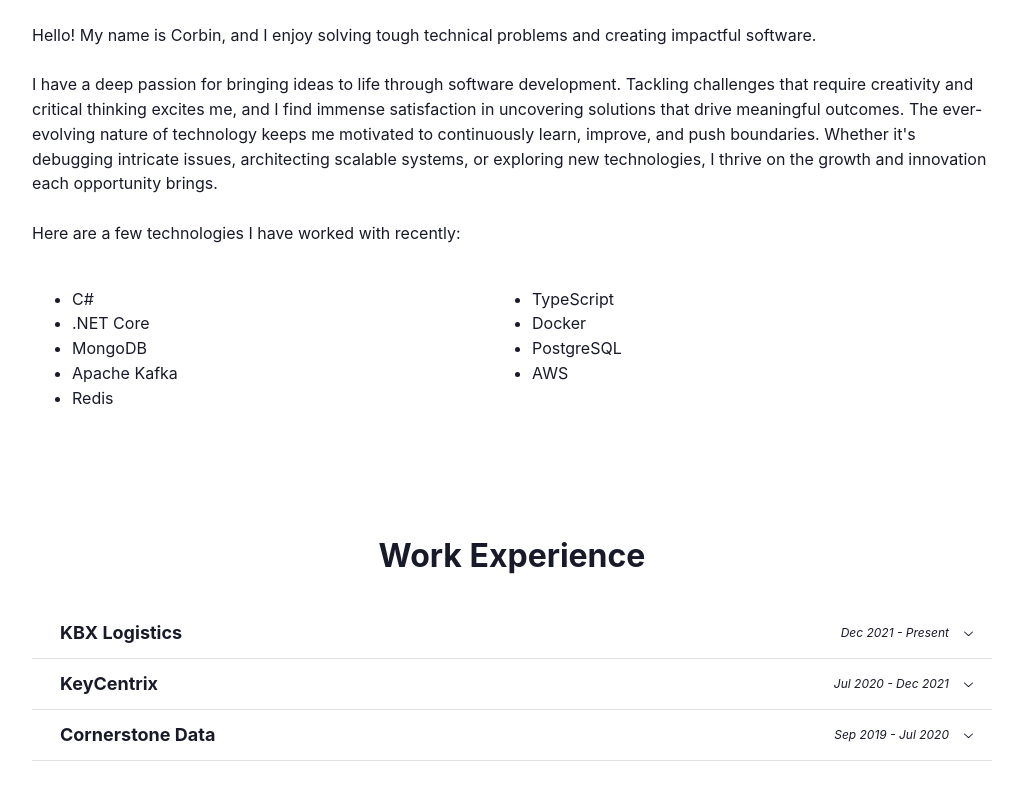
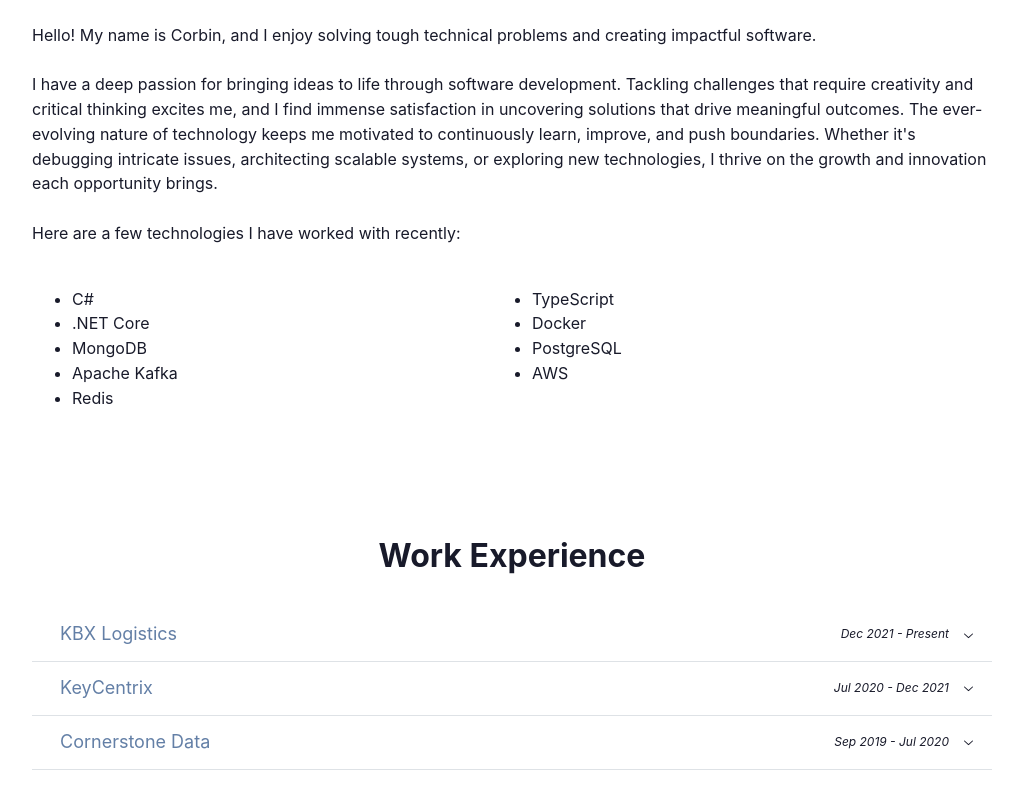
Before and after one commit to corbinmurray/corbinmurray-dev, a Next.js app: page / in a window 1280 px wide. Shown: the part 907-1707 px from the top of the page, without its empty margins (0-1017 px from the left). Built offline with nearby package versions, Linux system fonts and the light colour scheme.

Commit message:
Fix company name color

```diff
--- a/components/Accordion/WorkExperienceAccordion.tsx
+++ b/components/Accordion/WorkExperienceAccordion.tsx
@@ -14,7 +14,7 @@
 					<Accordion.Item key={i} value={experience.companyName}>
 						<Accordion.Control>
 							<Flex justify="space-between" align="center" px="sm">
-								<Title order={4}>{experience.companyName}</Title>
+								<Text c="secondary" size="lg">{experience.companyName}</Text>
 								<Text size="xs">
 									<em>{experience.dateRange}</em>{" "}
 								</Text>
```
